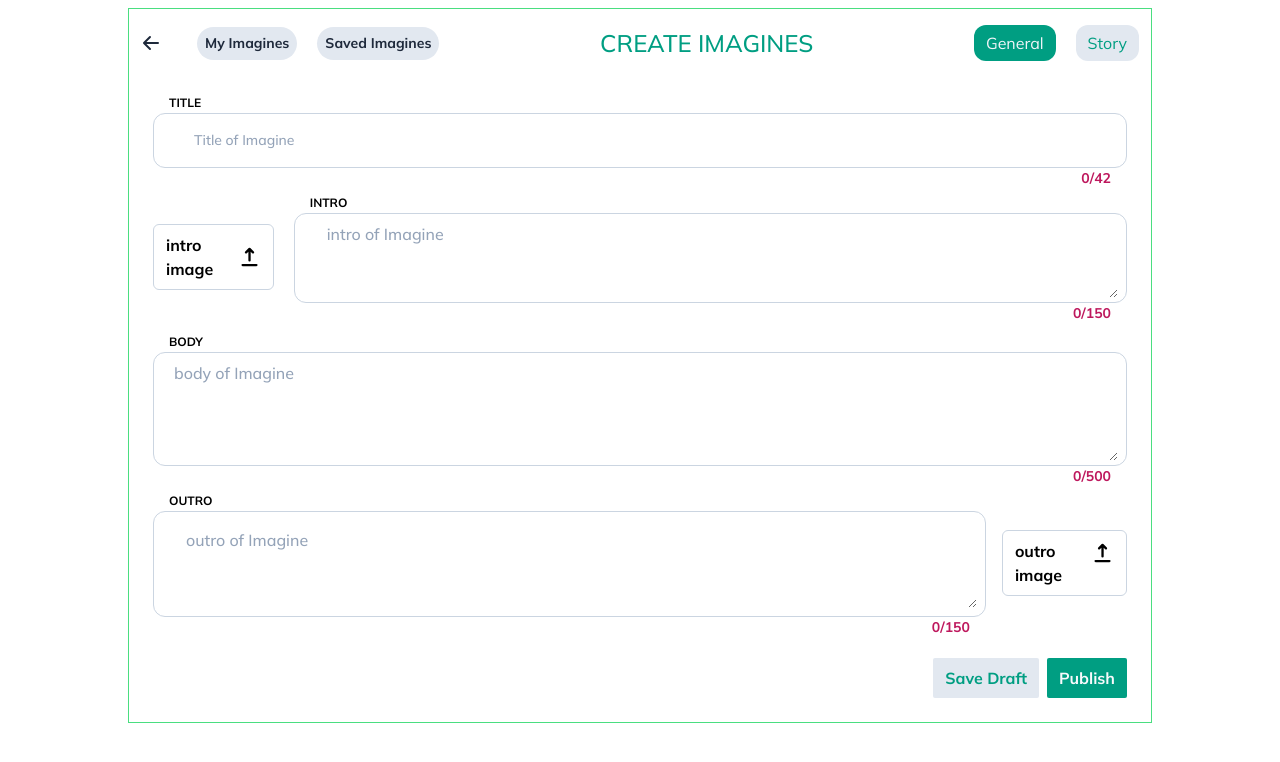
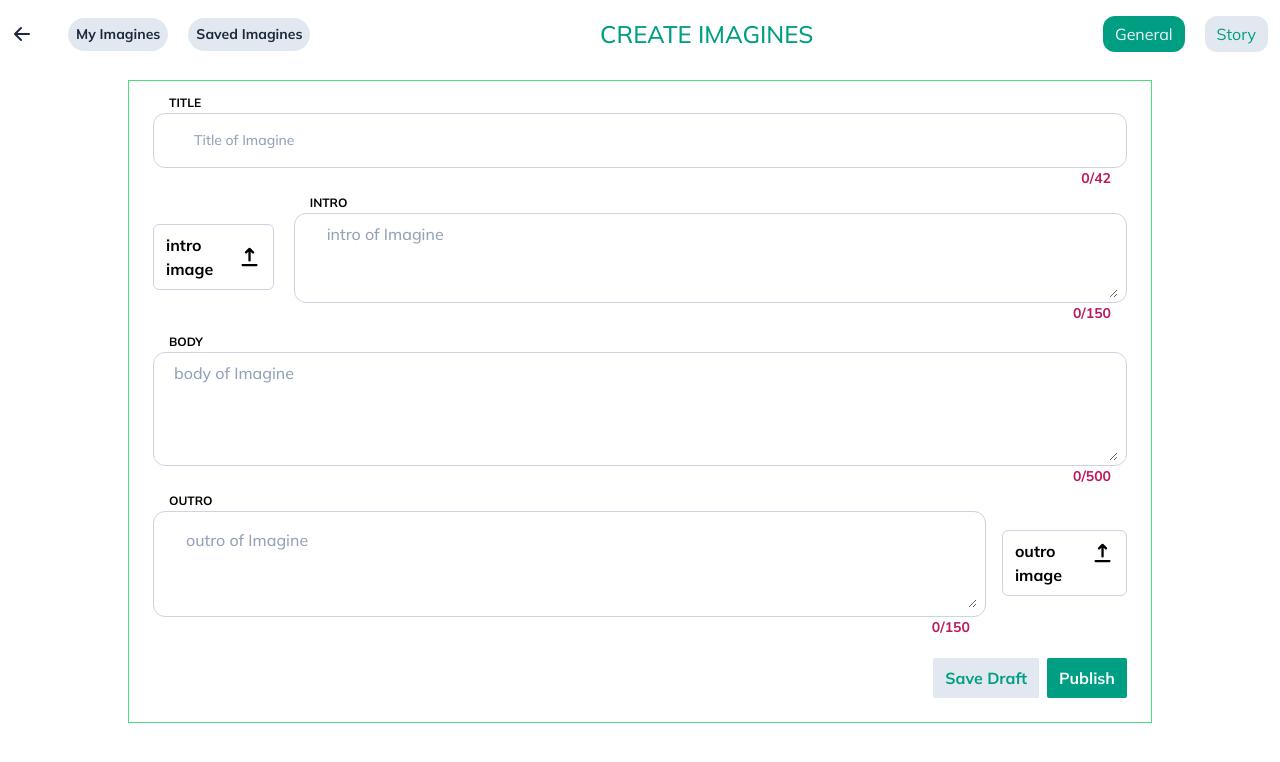
Before and after one commit to RL-circlevyos/cv-frontend, a React (Create React App) app: page /create-general-imagine in a window 1280 px wide. Shown: the top 762 px of the page. Built offline with nearby package versions, Linux system fonts and the light colour scheme.

Commit message:
update imagines

```diff
--- a/src/components/SkeletonLoader/SkeletonContentLeader.js
+++ b/src/components/SkeletonLoader/SkeletonContentLeader.js
@@ -16,4 +16,4 @@
   );
 }
 
-export default SkeletonContentLeader;
+export default React.memo(SkeletonContentLeader);
--- a/src/components/SkeletonLoader/SkeletonImagines.js
+++ b/src/components/SkeletonLoader/SkeletonImagines.js
@@ -24,4 +24,4 @@
   );
 }
 
-export default SkeletonImagines;
+export default React.memo(SkeletonImagines);
--- a/src/components/SkeletonLoader/SkeletonLoader.js
+++ b/src/components/SkeletonLoader/SkeletonLoader.js
@@ -25,4 +25,4 @@
   );
 }
 
-export default SkeletonLoader;
+export default React.memo(SkeletonLoader);
--- a/src/pages/Imagines/CreateImagine/General/CreateImagines.js
+++ b/src/pages/Imagines/CreateImagine/General/CreateImagines.js
@@ -79,12 +79,11 @@
     [title, body, intro, introImage, outro, outroImage, dispatch]
   );
   return (
-    <div className="flex justify-center items-center font-Mulish">
+    <div className="flex justify-center items-center flex-col font-Mulish">
+      <div className="w-full max-w-7xl">
+        <Header />
+      </div>
       <div className="border max-w-5xl w-full flex justify-center items-center flex-col border-green-400 mx-3 my-2 lg:mx-0">
-        <div className="w-full">
-          <Header />
-        </div>
-
         <div className="w-full">
           <Scrollbars
             autoHide
```
